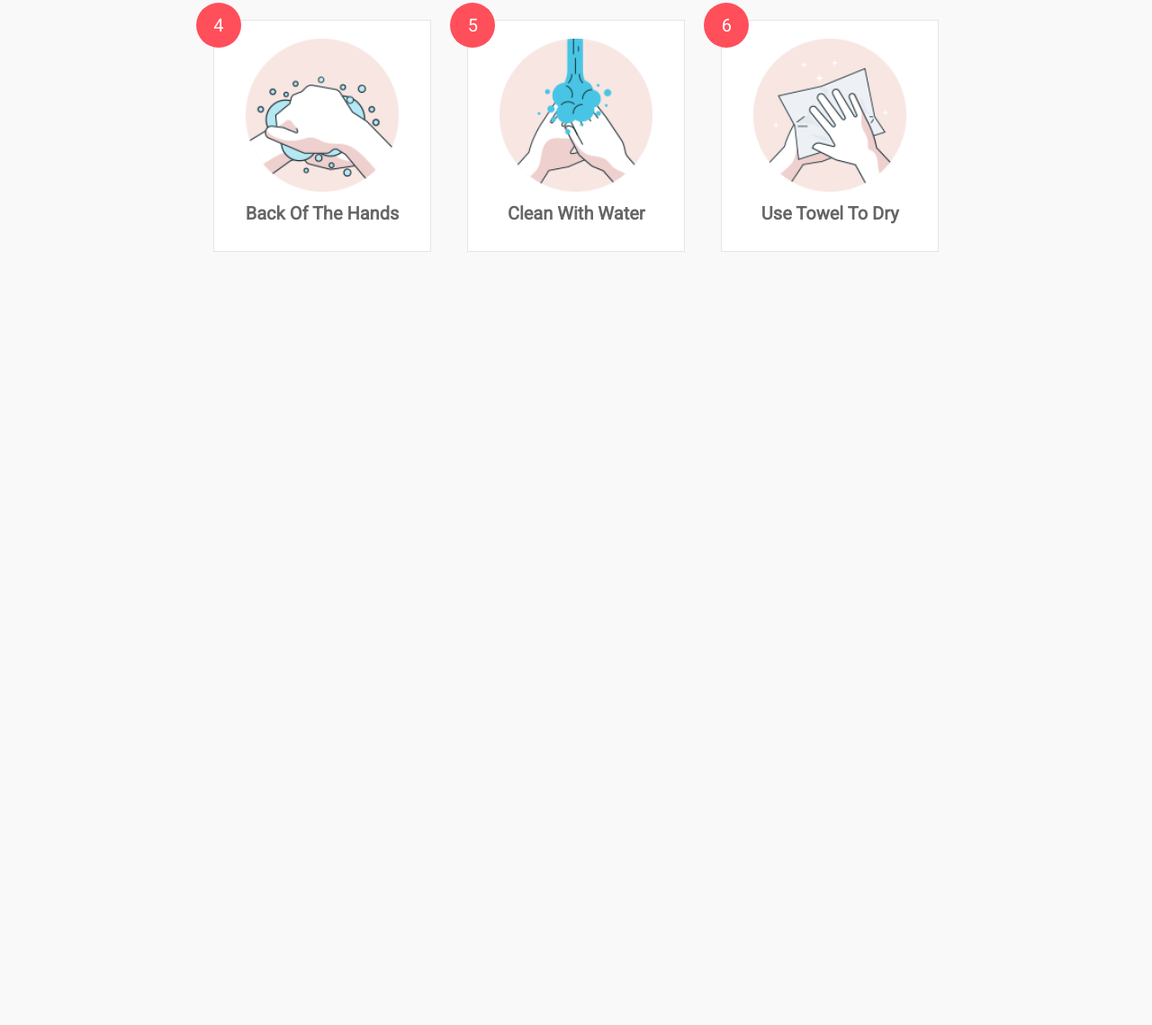
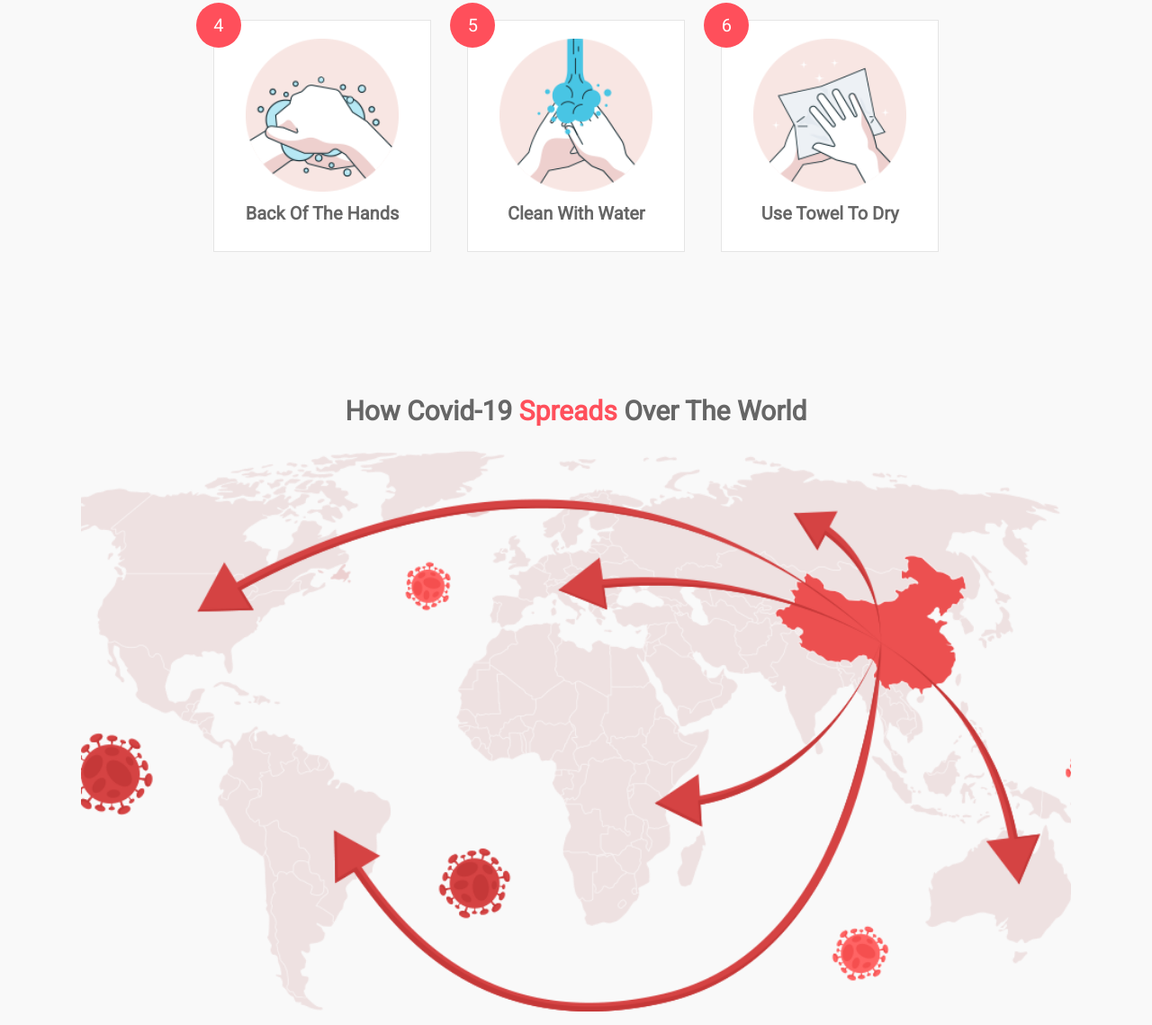
Before and after one commit to ShiZone-Tech/Covid-19-info-by-DevOfBot, a plain HTML site: page index.html in a window 1280 px wide. Shown: the part 3934-5073 px from the top of the page at 90% size. Before the commit the page ends 4273 px from the top, so only its background shows below. Drawn offline with nearby package versions, Linux system fonts and the light colour scheme.

Commit message:
completing spread page

```diff
--- a/css/style.css
+++ b/css/style.css
@@ -360,6 +360,19 @@ header .navbar ul li a:hover {
 	border-radius: 5rem;
 }
 
+.spread .heading {
+	text-align: center;
+	padding: 1rem;
+}
+
+.spread .image {
+	height: 80vh;
+	width: 100%;
+	background: url(../img/map.png) no-repeat;
+	background-size: cover;
+	background-position: center;
+}
+
 /* media queries */
 
 @media (max-width: 991px) {
--- a/index.html
+++ b/index.html
@@ -165,6 +165,12 @@
         </div>
     </section>
     <!-- handwash section ends -->
+    <!-- spread section starts -->
+    <section class="spread" id="spread">
+        <h1 class="heading">how Covid-19 <span>spreads</span> over the world</h1>
+        <div class="image"></div>
+    </section>
+    <!-- spread section ends -->
     <!-- jquery cdn link -->
     <script src="https://cdnjs.cloudflare.com/ajax/libs/jquery/3.6.0/jquery.min.js" referrerpolicy="no-referrer"></script>
     <!-- custom js file link -->
```
